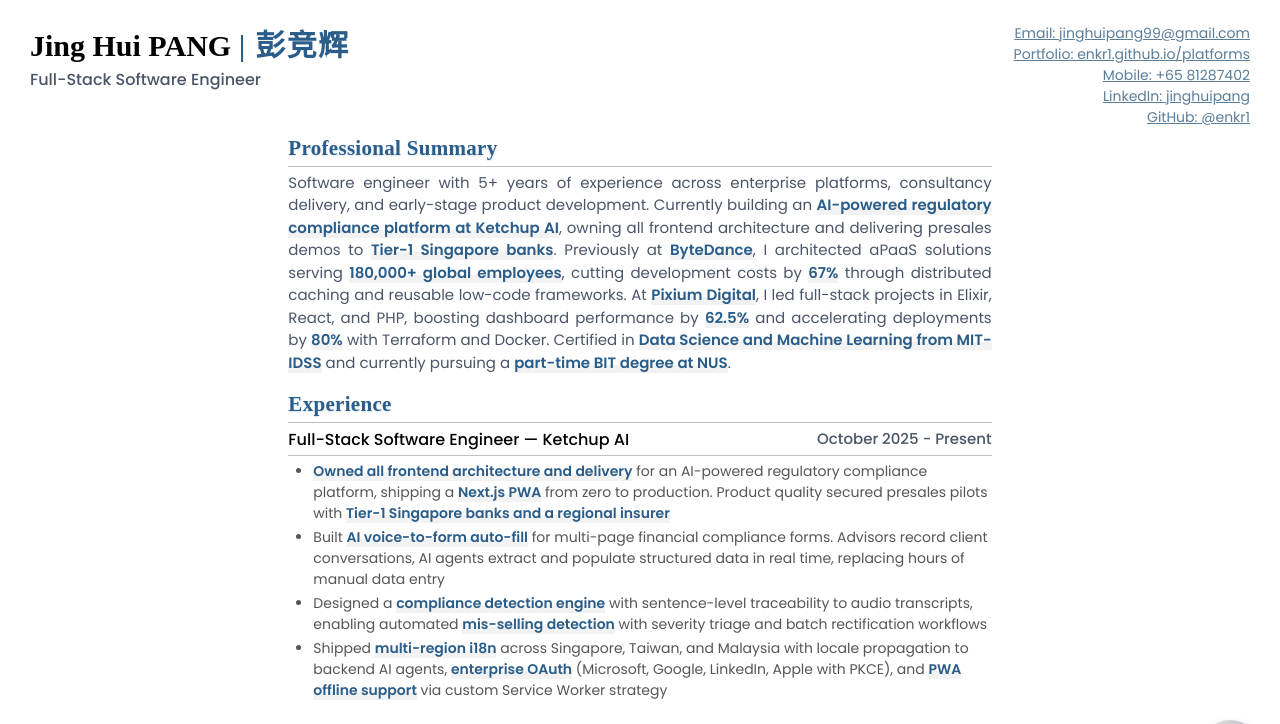
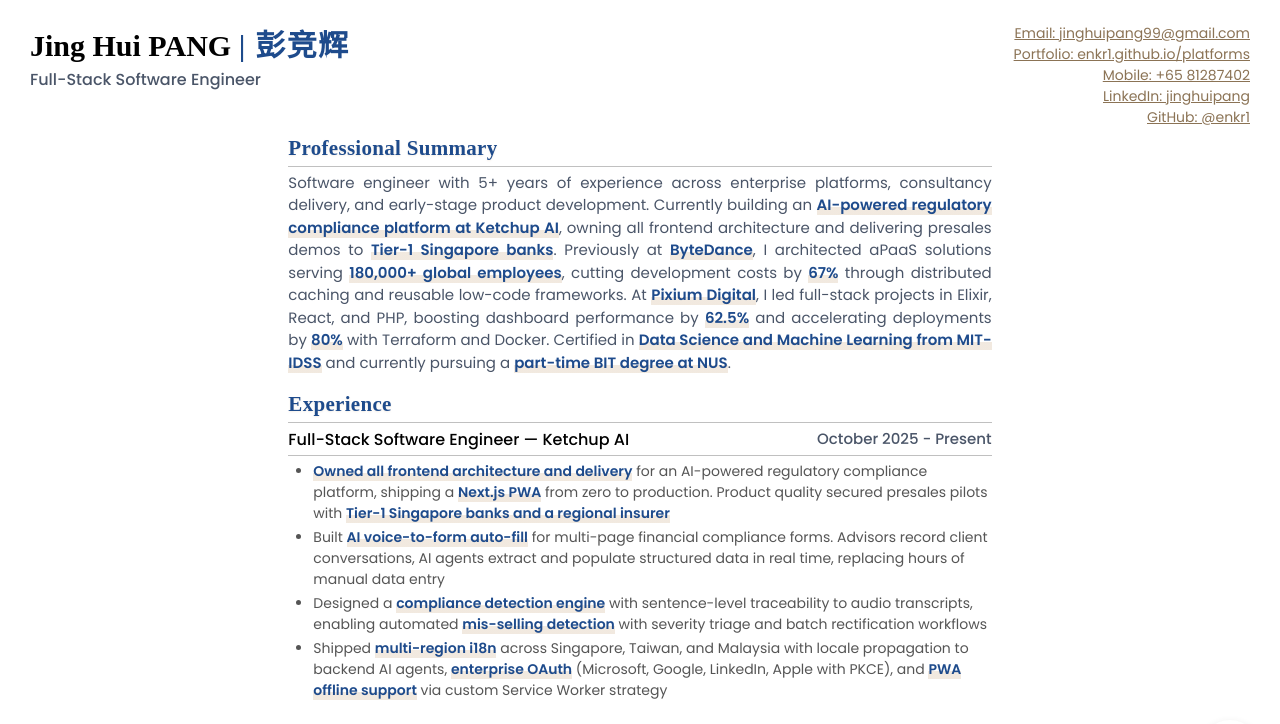
Before and after one commit to enkr1/resume, a plain HTML site: page index.html in a window 1280 px wide. Shown: the top 724 px of the page. Drawn offline with Linux system fonts and the light colour scheme; a web font is replaced by a local one.

Commit message:
🎨 style(resume): apply Ba Zi colour palette, update download PDF, final cleanup

```diff
--- a/styles/_base.scss
+++ b/styles/_base.scss
@@ -44,9 +44,9 @@
   }
 
   h2 {
-    color: var(--water-gold);
-    text-shadow: 0 1px 2px rgba(42, 93, 138, 0.2);
-    border-bottom: 0.15rem solid var(--metal-primary); // 加粗银线补金
+    color: var(--bazi-water);
+    text-shadow: 0 1px 2px rgba(201, 168, 130, 0.2); // 金性光泽
+    border-bottom: 0.15rem solid var(--metal-primary); // 银线
   }
 
   h3 {
@@ -57,10 +57,10 @@
   b,
   strong {
     font-weight: 600;
-    color: var(--water-gold);
-    /* 重点数据金水色 */
-    background: linear-gradient(transparent 60%, rgba(192, 192, 192, 0.2) 0);
-    /* 银底纹 */
+    color: var(--bazi-water);
+    /* 水为体 — navy text for readability */
+    background: linear-gradient(transparent 60%, rgba(201, 168, 130, 0.25) 0);
+    /* 金为桥 — gold underline accent */
   }
 
   p {
--- a/styles/_header.scss
+++ b/styles/_header.scss
@@ -16,9 +16,9 @@
       margin: 0;
 
       span {
-        color: $primary-color;
+        color: var(--bazi-water);
         letter-spacing: .13rem;
-        font-weight: 600; // 增强水性能量
+        font-weight: 600; // 水性能量
       }
     }
 
--- a/styles/_resume.scss
+++ b/styles/_resume.scss
@@ -26,7 +26,7 @@
       padding-bottom: .1rem;
       margin: 0 0 .5rem;
       color: $heading-color; // Use variable for heading color
-      text-shadow: 0 1px 2px rgba(42, 93, 138, 0.2); // 增加立体金感
+      text-shadow: 0 1px 2px rgba(201, 168, 130, 0.2); // 金性光泽
     }
 
     ul {
--- a/styles/_variables.scss
+++ b/styles/_variables.scss
@@ -1,24 +1,23 @@
 :root {
+  --bazi-metal: #C9A882;            // 金 Metal — accent, CTAs
+  --bazi-metal-dark: #8B7355;       // Darker gold for readable links
+  --metal-primary: #C0C0C0;        // Silver — borders, dividers
   --metal-light: #E6E8FA;
-  --metal-primary: #C0C0C0;
-  --metal-dark: #A0A0B4;
-  --water-gold: #2A5D8A;
+  --bazi-water: #1E4B8C;            // 水 Water — headings, foundation
   --stone-gray: #4A5568;
 }
 
 // Color Variables
-// $primary-color: #FF0000;          // Main brand color
-$primary-color: #2A5D8A;          // Main brand color
-$primary-color-dark: #CC0000;     // Darker variant for hover states or emphasis
-$primary-color-light: #FF6666;    // Lighter variant for backgrounds or accents
+$primary-color: #1E4B8C;            // 水 Water — headings, foundation
+$primary-color-dark: #19437B;       // Deeper water
+$primary-color-light: #5B8FD9;      // Lighter water
 
 // Text Colors
-// $primary-text-color: #333333;       // Main text color, dark grey
-$primary-text-color: #4A5568;       // Main text color, dark grey
+$primary-text-color: #4A5568;       // Main text color, stone grey
 $secondary-text-color: #555555;     // Slightly lighter grey for secondary text
 $heading-text-color: #1A1A1A;       // Darker grey for headings
-$muted-text-color: #888888;         // Muted grey for less important text (e.g., meta information)
-$primary-anchor-color: #5A7D9A;       // Main text color, dark grey
+$muted-text-color: #888888;         // Muted grey for less important text
+$primary-anchor-color: #8B7355;     // 金 Metal dark — readable gold for links
 
 // Background Colors
 $body-background-color: #FFFFFF;    // Standard white background
```
Also changed, not shown: css/main.css, 2 other files.
